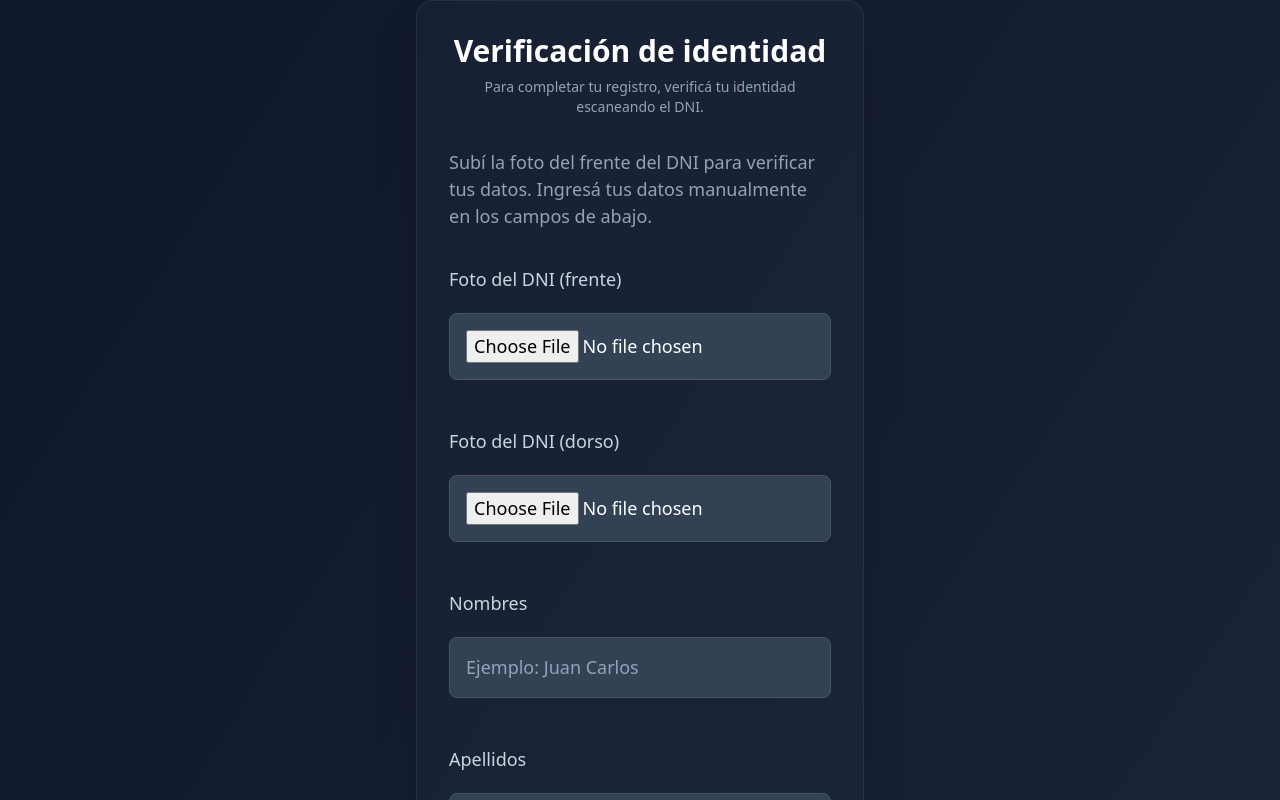
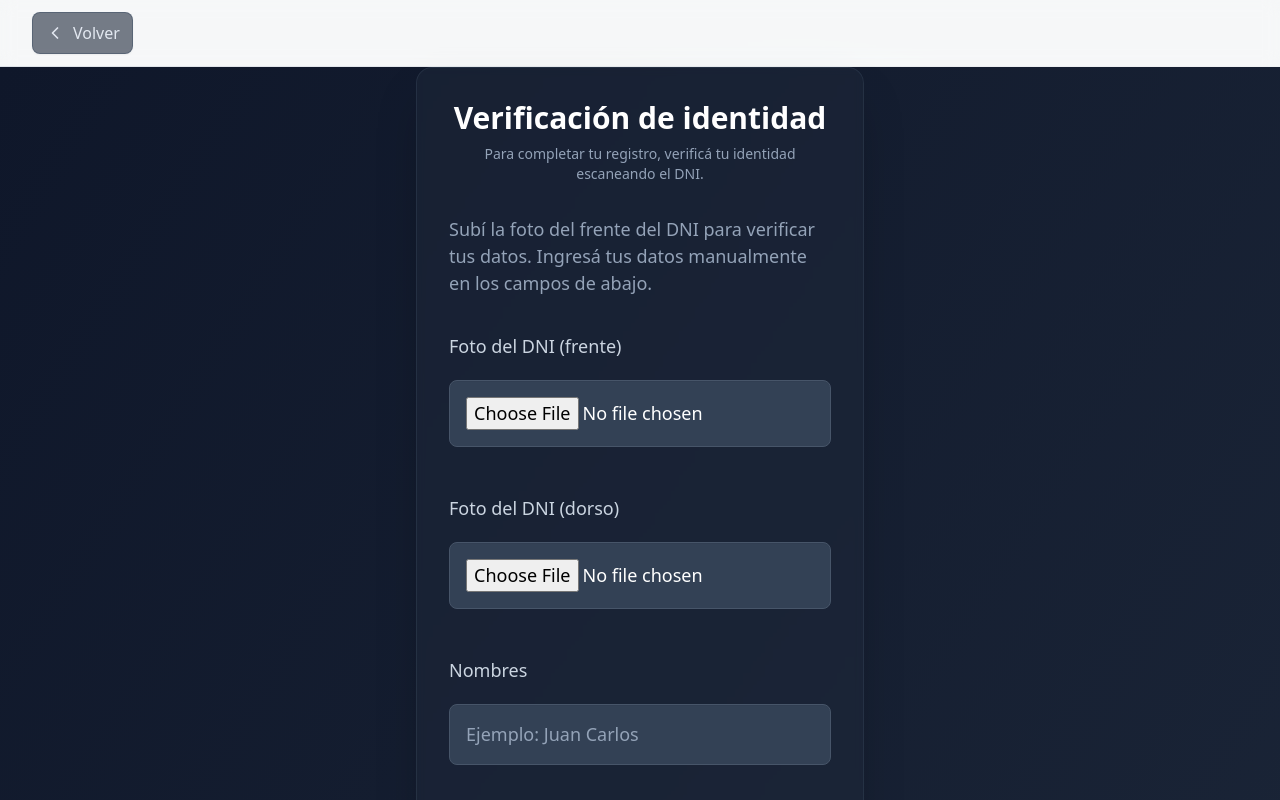
Before and after one commit to BauthyBa/jetgoMobile, a React (Vite) app: page /verify-dni in a window 1280 px wide. Shown: the top 800 px of the page. Built offline with nearby package versions, Linux system fonts and the light colour scheme; no server answers.

Commit message:
Agrego boton de volver atras en login/register

```diff
--- a/src/components/BackButton.jsx
+++ b/src/components/BackButton.jsx
@@ -1,30 +1,21 @@
-import { useCallback } from 'react'
-import { useLocation, useNavigate } from 'react-router-dom'
+import { useNavigate } from 'react-router-dom'
 
 export default function BackButton({ fallback = '/' }) {
   const navigate = useNavigate()
-  const location = useLocation()
-
-  const handleBack = useCallback(() => {
-    // Try to go back; if we are at an entry point (no meaningful history), redirect to fallback
-    if (window.history.length > 1) {
-      navigate(-1)
-    } else {
-      navigate(fallback)
-    }
-  }, [navigate, fallback])
-
+  function goBack() {
+    try { navigate(fallback) } catch { navigate('/') }
+  }
   return (
     <button
       type="button"
-      onClick={handleBack}
+      onClick={goBack}
+      className="inline-flex items-center gap-2 px-3 py-2 rounded-lg border border-slate-600/60 bg-slate-800/60 text-slate-200 hover:bg-slate-700/60 hover:border-slate-500 transition-colors shadow-sm"
       aria-label="Volver"
-      className="fixed left-4 top-4 z-40 inline-flex items-center gap-2 rounded-full border border-white/15 bg-white/10 px-4 py-2 text-sm font-medium text-white shadow-lg backdrop-blur-md transition hover:bg-white/20 focus-visible:outline-none focus-visible:ring-2 focus-visible:ring-blue-400"
     >
-      <svg xmlns="http://www.w3.org/2000/svg" viewBox="0 0 24 24" fill="none" stroke="currentColor" strokeWidth="2" strokeLinecap="round" strokeLinejoin="round" className="h-4 w-4">
+      <svg xmlns="http://www.w3.org/2000/svg" viewBox="0 0 24 24" className="h-5 w-5" fill="none" stroke="currentColor" strokeWidth="2" strokeLinecap="round" strokeLinejoin="round">
         <path d="M15 18l-6-6 6-6" />
       </svg>
-      Volver
+      <span>Volver</span>
     </button>
   )
 }
--- a/src/components/Layout.jsx
+++ b/src/components/Layout.jsx
@@ -2,6 +2,7 @@ import { Link, Outlet, useLocation } from 'react-router-dom'
 import { useEffect, useState } from 'react'
 import { getSession, supabase } from '../services/supabase'
 import Navigation from '@/components/Navigation'
+import BackButton from '@/components/BackButton'
 import ThemeToggle from '@/components/ThemeToggle'
 
 export default function Layout() {
@@ -41,6 +42,15 @@ export default function Layout() {
         </header>
       )}
       {isRoot && <Navigation />}
+      {/* Compact back bar for views without main header and not dashboard */}
+      {!isRoot && hideHeader && !location.pathname.startsWith('/dashboard') && (
+        <div className="sticky top-0 z-30" style={{ backdropFilter: 'blur(8px)', WebkitBackdropFilter: 'blur(8px)' }}>
+          <div className="max-w-7xl mx-auto px-4 sm:px-6 lg:px-8 py-3" style={{ display: 'flex', alignItems: 'center', gap: 8 }}>
+            <BackButton fallback="/" />
+          </div>
+          <div className="h-px w-full" style={{ background: 'linear-gradient(90deg, rgba(148,163,184,0.25), rgba(148,163,184,0.06))' }} />
+        </div>
+      )}
       <main className={isRoot || hideHeader ? "" : "container"}>
         <Outlet />
       </main>
```
